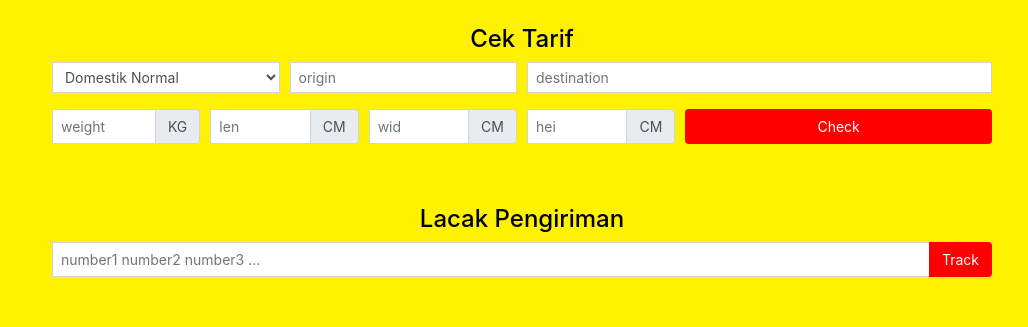
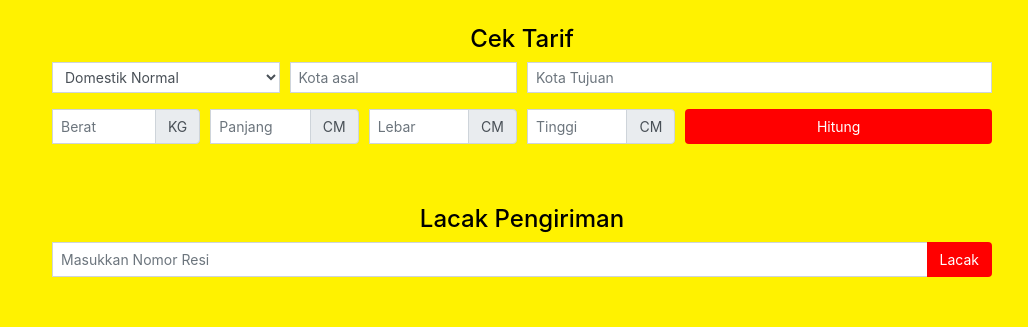
Before and after one commit to androjovi/wahana_web_new, a plain HTML site: page index.html in a window 1280 px wide. Shown: the part 456-783 px from the top of the page, without its empty margins (118-1146 px from the left). Drawn offline with nearby package versions, Linux system fonts and the light colour scheme; some packages are replaced by stand-ins of ours.

Commit message:
ubah text ke bahasa indo
11.35

```diff
--- a/index.html
+++ b/index.html
@@ -102,19 +102,19 @@
 					</select>
 				</div>
 				<div class="form-group col-sm-3">
-					<label class="sr-only">Origin</label>
-					<input placeholder="origin" class="form-control form-control-sm" type="text">
+					<label class="sr-only">Kota asal</label>
+					<input placeholder="Kota asal" class="form-control form-control-sm" type="text">
 				</div>
 				<div class="form-group col-sm-6">
-					<label class="sr-only">Destination</label>
-					<input placeholder="destination" class="form-control form-control-sm" type="text">
+					<label class="sr-only">Kota tujuan</label>
+					<input placeholder="Kota Tujuan" class="form-control form-control-sm" type="text">
 				</div>
 			</div>
 			<div class="form-row">
 				<div class="form-group col-sm-2">
 					<label class="sr-only">Weight</label>
 					<div class="input-group">
-						<input placeholder="weight" class="form-control form-control-sm" type="text">
+						<input placeholder="Berat" class="form-control form-control-sm" type="text">
 						<div class="input-group-append">
 							<span class="input-group-text">KG</span>
 						</div>
@@ -123,7 +123,7 @@
 					<div class="form-group col-sm-2">
 						<label class="sr-only">Length</label>
 						<div class="input-group">
-							<input placeholder="len" class="form-control form-control-sm" type="text">
+							<input placeholder="Panjang" class="form-control form-control-sm" type="text">
 							<div class="input-group-append">
 								<span class="input-group-text">CM</span>
 							</div>
@@ -132,7 +132,7 @@
 					<div class="form-group col-sm-2">
 						<label class="sr-only">Width</label>
 						<div class="input-group">
-							<input placeholder="wid" class="form-control form-control-sm" type="text">
+							<input placeholder="Lebar" class="form-control form-control-sm" type="text">
 							<div class="input-group-append">
 								<span class="input-group-text">CM</span>
 							</div>
@@ -141,14 +141,14 @@
 					<div class="form-group col-sm-2">
 						<label class="sr-only">Height</label>
 						<div class="input-group">
-							<input placeholder="hei" class="form-control form-control-sm" type="text">
+							<input placeholder="Tinggi" class="form-control form-control-sm" type="text">
 							<div class="input-group-append">
 								<span class="input-group-text">CM</span>
 							</div>
 						</div>
 					</div>
 				<div class="form-group col-sm-4">
-					<button class="btn btn-block" style="background-color: red; color: white;">Check</button>
+					<button class="btn btn-block" style="background-color: red; color: white;">Hitung</button>
 				</div>
 			</div>
 			</form>
@@ -160,9 +160,9 @@
 			<h4 class="text-center">Lacak Pengiriman</h4>
 			<form class="">
 <div class="input-group mb-3">
-	<input type="text" class="form-control form-control-sm" placeholder="number1 number2 number3 ..." aria-label="Waybill Numbers" aria-describedby="basic-addon2">
+	<input type="text" class="form-control form-control-sm" placeholder="Masukkan Nomor Resi" aria-label="Waybill Numbers" aria-describedby="basic-addon2">
 	<div class="input-group-append">
-	<button class="btn btn-block" style="background-color: red; color: white;">Track</button>
+	<button class="btn btn-block" style="background-color: red; color: white;">Lacak</button>
 	</div>
 </div>
 			</form>
```
